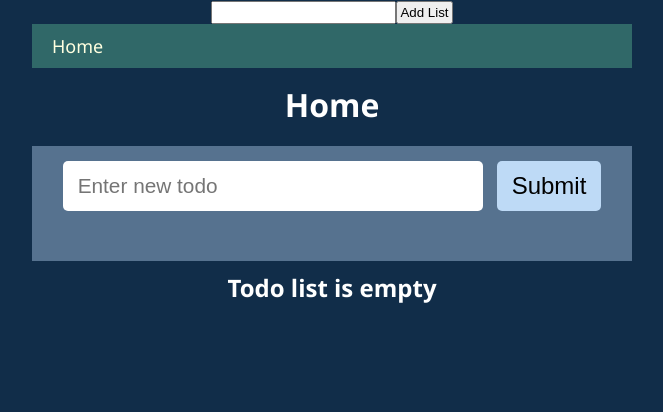
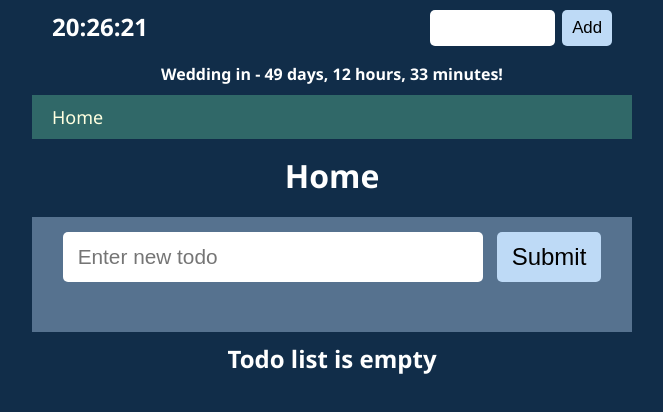
Before and after one commit to Liasnik/Todo-App, a React (Create React App) app: page /Todo-App in a window 1280 px wide. Shown: the top 412 px of the page, without its empty margins (308-971 px from the left). Built offline with nearby package versions, Linux system fonts and the light colour scheme.

Commit message:
Added CountdownTimer, Date  and AddListForm components.

```diff
--- a/package.json
+++ b/package.json
@@ -8,6 +8,7 @@
     "@testing-library/jest-dom": "^5.16.5",
     "@testing-library/react": "^13.4.0",
     "@testing-library/user-event": "^13.5.0",
+    "framer-motion": "^10.13.0",
     "gh-pages": "^5.0.0",
     "react": "^18.2.0",
     "react-dom": "^18.2.0",
--- a/src/App.css
+++ b/src/App.css
@@ -13,6 +13,37 @@ h1 {
 h2 {
   margin-bottom: 20px;
 }
+
+.container {
+  display: flex;
+  margin: 10px 20px 0 20px;
+  justify-content: space-between;
+}
+
+/* .addList {
+  display: flex;
+  justify-content: flex-end;
+}
+
+.input {
+  width: 30%;
+  height: 30px;
+  font-size: 1.3rem;
+  margin: 0 7px;
+  outline-style: none;
+}
+
+.button {
+  height: 40px;
+  cursor: pointer;
+}
+
+.input,
+.button {
+  padding: 5px 15px;
+  border: none;
+  border-radius: 5px;
+} */
 
 .header {
   position: sticky;
@@ -53,14 +84,14 @@ nav {
   top: 0;
 }
 
-.input {
+/* .input {
   padding: 2px;
   outline-style: none;
 }
 
 .button {
   padding: 2px;
-}
+} */
 
 .buttonMenu {
   padding: 0 3px;
@@ -68,6 +99,7 @@ nav {
   font-size: medium;
   border: none;
 }
+
 .buttonMenu:hover {
   color: red;
   transform: scale(1.3);
--- a/src/App.js
+++ b/src/App.js
@@ -4,6 +4,9 @@ import TodoApp from './components/Todos/TodoApp'
 import NotFound from './components/NotFound'
 import MainLayout from './layouts/MainLayout'
 import { useState } from 'react'
+import CountdownTimer from './components/CountdownTimer/CountdownTimer'
+import Date from './components/Date/NowDate'
+import AddListForm from './components/ListAddForm/AddListForm'
 
 const loudLists = () => {
   const savedLists = localStorage.getItem('todoLists')
@@ -19,9 +22,6 @@ export default function App() {
 
   localStorage.setItem('todoLists', JSON.stringify(todoLists))
 
-  console.log(text)
-  console.log(todoLists)
-
   const handleText = (e) => {
     setText(e.target.value)
   }
@@ -30,11 +30,6 @@ export default function App() {
     setTodoLists([...todoLists, text])
     setText('')
   }
-
-  // const handleAddList = () => {
-  //   // const newListName = `todosList${todoLists.length + 1}`
-  //   setTodoLists([...todoLists, todoLists.length + 1])
-  // }
 
   const handleDeleteList = (listName) => {
     // Создаём копию списка всех списков дел
@@ -48,22 +43,21 @@ export default function App() {
       updatedTodoLists.splice(index, 1)
       setTodoLists(updatedTodoLists)
     }
-
-    localStorage.removeItem(listName)
+    // localStorage.removeItem(listName)
   }
 
   return (
     <BrowserRouter>
       <div className="App">
-        <input
-          className="input"
-          type="text"
-          value={text}
-          onChange={handleText}
-        />
-        <button className="button" onClick={handleAddList}>
-          Add List
-        </button>
+        <div className="container">
+          <Date />
+          <AddListForm
+            text={text}
+            handleText={handleText}
+            handleAddList={handleAddList}
+          />
+        </div>
+        <CountdownTimer />
         <Routes>
           <Route
             path="/Todo-App"
--- a/src/Menu.js
+++ b/src/Menu.js
@@ -16,8 +16,9 @@ export default function Menu({ todoLists, handleAddList, handleDeleteList }) {
           key={listName}
           style={{
             backgroundColor: 'rgb(48, 104, 104)',
-            margin: '3px',
+            margin: '2px',
             padding: '2px',
+            overflow: 'auto',
           }}
         >
           <NavLink
@@ -26,6 +27,7 @@ export default function Menu({ todoLists, handleAddList, handleDeleteList }) {
           >
             {listName}
           </NavLink>
+
           <button
             className="buttonMenu"
             onClick={() => {
--- /dev/null
+++ b/src/components/CountdownTimer/CountdownTimer.js
@@ -0,0 +1,52 @@
+import React, { useEffect, useState } from 'react'
+import styles from './countdownTimer.module.css'
+
+const CountdownTimer = () => {
+  const targetDate = new Date('2023-08-23T09:00:00')
+
+  const [timeLeft, setTimeLeft] = useState(calculateTimeLeft())
+
+  function calculateTimeLeft() {
+    const now = new Date()
+    const difference = targetDate.getTime() - now.getTime()
+
+    if (difference <= 0) {
+      // The date has already passed
+      return {
+        days: 0,
+        hours: 0,
+        minutes: 0,
+      }
+    }
+
+    const days = Math.floor(difference / (1000 * 60 * 60 * 24))
+    const hours = Math.floor((difference / (1000 * 60 * 60)) % 24)
+    const minutes = Math.floor((difference / (1000 * 60)) % 60)
+
+    return {
+      days,
+      hours,
+      minutes,
+    }
+  }
+
+  useEffect(() => {
+    const timer = setInterval(() => {
+      setTimeLeft(calculateTimeLeft())
+    }, 60000)
+    return () => clearInterval(timer)
+  })
+
+  return (
+    <div className={styles.container}>
+      <h4>
+        Wedding in - {timeLeft.days > 0 && timeLeft.days}{' '}
+        {timeLeft.days > 0 && timeLeft.days === 1 ? 'day, ' : 'days, '}{' '}
+        {timeLeft.hours} {timeLeft.hours === 1 ? 'hour' : 'hours'},{' '}
+        {timeLeft.minutes} {timeLeft.minutes === 1 ? 'minute!' : 'minutes!'}
+      </h4>
+    </div>
+  )
+}
+
+export default CountdownTimer
--- /dev/null
+++ b/src/components/CountdownTimer/countdownTimer.module.css
@@ -0,0 +1,6 @@
+.container {
+  display: flex;
+  margin-bottom: 10px;
+  gap: 30px;
+  justify-content: center;
+}
--- /dev/null
+++ b/src/components/Date/NowDate.js
@@ -0,0 +1,32 @@
+import { useEffect, useState } from 'react'
+
+const NowDate = () => {
+  const [nowTime, setNowTime] = useState(new Date())
+
+  useEffect(() => {
+    const interval = setInterval(() => {
+      setNowTime(new Date())
+    }, 1000)
+    return () => clearInterval(interval)
+  }, [setNowTime])
+
+  function addZero(i) {
+    if (i < 10) {
+      i = '0' + i
+    }
+    return i
+  }
+
+  let hours = addZero(nowTime.getHours())
+  let minutes = addZero(nowTime.getMinutes())
+  let seconds = addZero(nowTime.getSeconds())
+  let time = hours + ':' + minutes + ':' + seconds
+
+  return (
+    <div>
+      <h2>{time}</h2>
+    </div>
+  )
+}
+
+export default NowDate
--- /dev/null
+++ b/src/components/ListAddForm/AddListForm.js
@@ -0,0 +1,20 @@
+import styles from './addListForm.module.css'
+
+const AddListForm = ({ text, handleText, handleAddList }) => {
+  return (
+    <div className={styles.addList}>
+      {/* <button className={styles.button}> Hide </button> */}
+      <input
+        className={styles.input}
+        type="text"
+        value={text}
+        onChange={handleText}
+      />
+      <button className={styles.button} onClick={handleAddList}>
+        Add
+      </button>
+    </div>
+  )
+}
+
+export default AddListForm
--- /dev/null
+++ b/src/components/ListAddForm/addListForm.module.css
@@ -0,0 +1,34 @@
+.addList {
+  display: flex;
+  justify-content: flex-end;
+}
+
+.input {
+  width: 30%;
+  height: 30px;
+  font-size: 1.3rem;
+  margin: 0 7px;
+  outline-style: none;
+}
+
+.button {
+  font-size: 1.05rem;
+  height: 36px;
+  background-color: #bedaf6;
+  cursor: pointer;
+}
+
+.input,
+.button {
+  padding: 3px 10px;
+  border: none;
+  border-radius: 5px;
+}
+
+.button:hover {
+  background-color: #d1e5f9;
+}
+
+.button:active {
+  background-color: #bedaf6;
+}
--- a/src/components/Todos/TodoForm.js
+++ b/src/components/Todos/TodoForm.js
@@ -22,7 +22,6 @@ export default function TodoForm({ scrollDown, listName }) {
         onSubmit={(e) => {
           e.preventDefault()
           dispatch(addTodoHandler({ text, listName }))
-          console.log(text)
           setText('')
           refInput.current.focus()
         }}
--- a/src/components/Todos/TodoList.js
+++ b/src/components/Todos/TodoList.js
@@ -3,7 +3,7 @@ import styles from './TodoList.module.css'
 
 export default function TodoList({ listName, todos }) {
   return (
-    <div className={styles.todoListContainer}>
+    <div div className={styles.todoListContainer}>
       {!todos.length && <h2>Todo list is empty</h2>}
 
       {todos.map((todo) => (
```
Also changed, not shown: src/components/Date/date.module.css (added), 1 other file (tests, documents, lock files or other folders).
